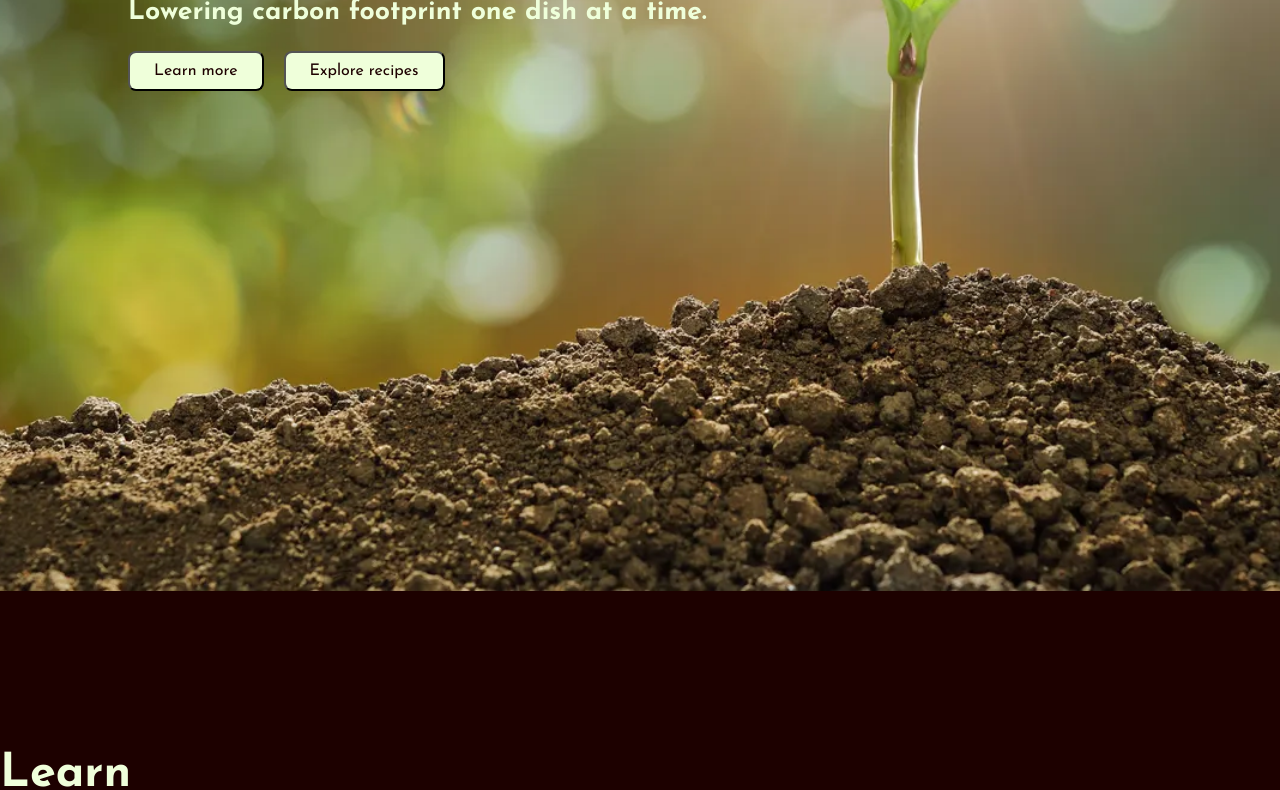
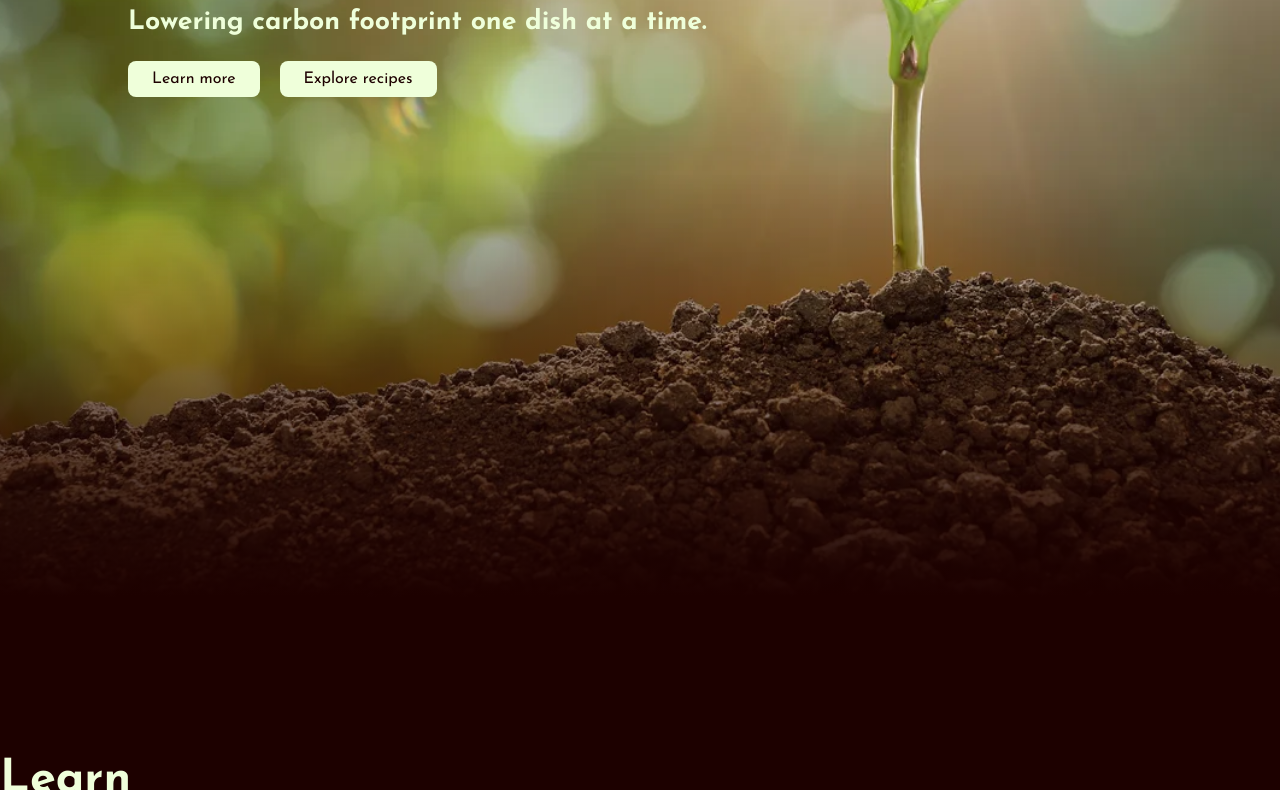
Before and after one commit to sarahhe05/CirFinCREATE, a plain HTML site: page index.html in a window 1280 px wide. Shown: the part 466-1256 px from the top of the page. Drawn offline with Linux system fonts and the light colour scheme; a script that the page names is missing.

Commit message:
Added gradient between landing and learn sections.

```diff
--- a/styles.css
+++ b/styles.css
@@ -46,10 +46,12 @@
 
   /*home*/
   #home-section{
-    background-image: url('./ghows-MO-6866539b-7cea-47d7-e053-0100007ff105-7ca3f2b1.webp');
+    background: linear-gradient(to bottom, transparent 60%, #1d0100),
+    url('/ghows-MO-6866539b-7cea-47d7-e053-0100007ff105-7ca3f2b1.webp') no-repeat center center;
     background-position: 50% 20%;
     background-size: cover;
     }
+
 
   #ecomenu{
     padding-top: 350px;
@@ -62,7 +64,7 @@
   #intro{
     text-align: left;
     margin-left: 10%;
-    padding-top: 5px;
+    margin-top: 5px;
     color: #efffda;
   }
 
@@ -81,6 +83,7 @@
     background-color: #efffda;
     padding: 10px 24px;
     border-radius: 8px;
+    border: none;
   }
 
   .landing-button:hover {
```
